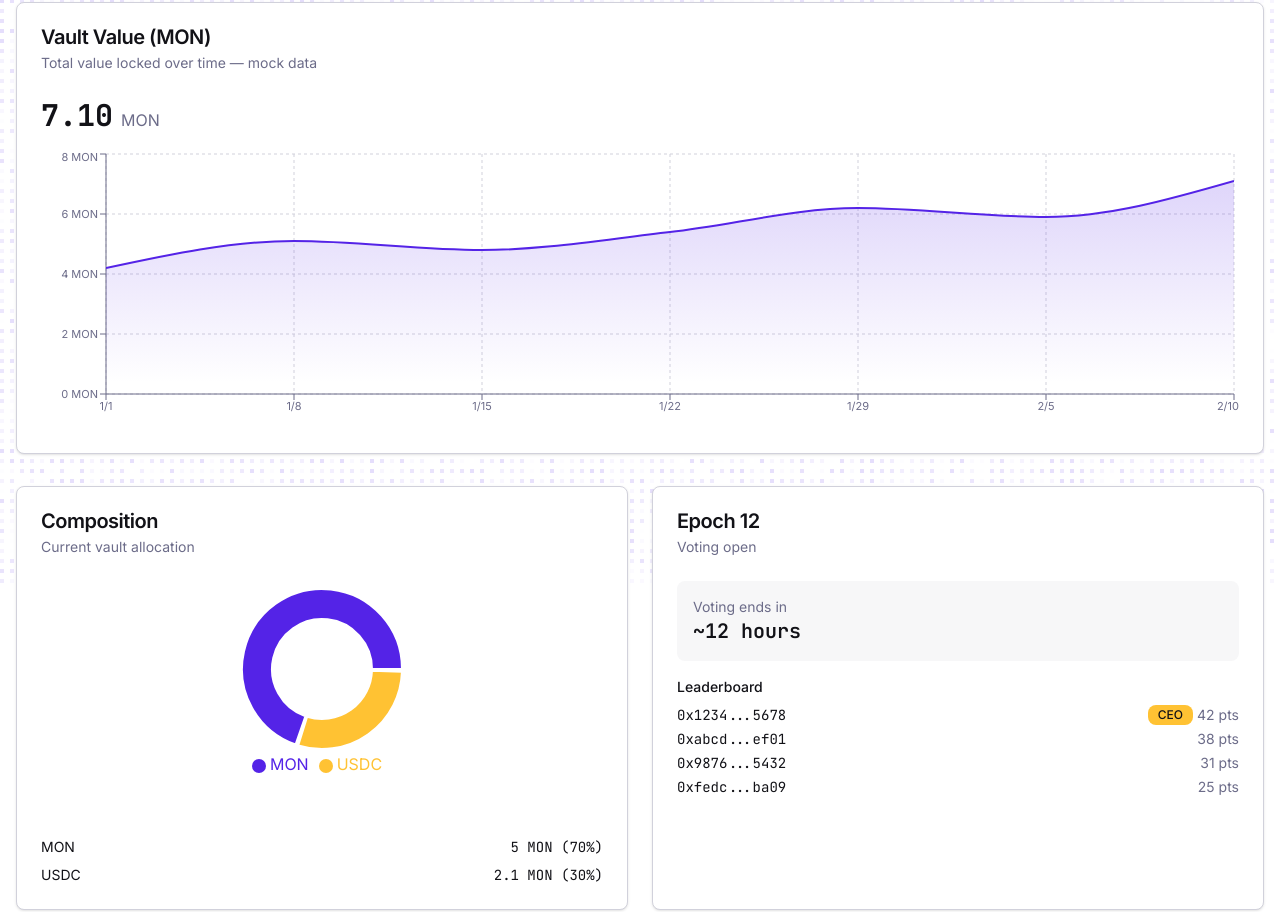
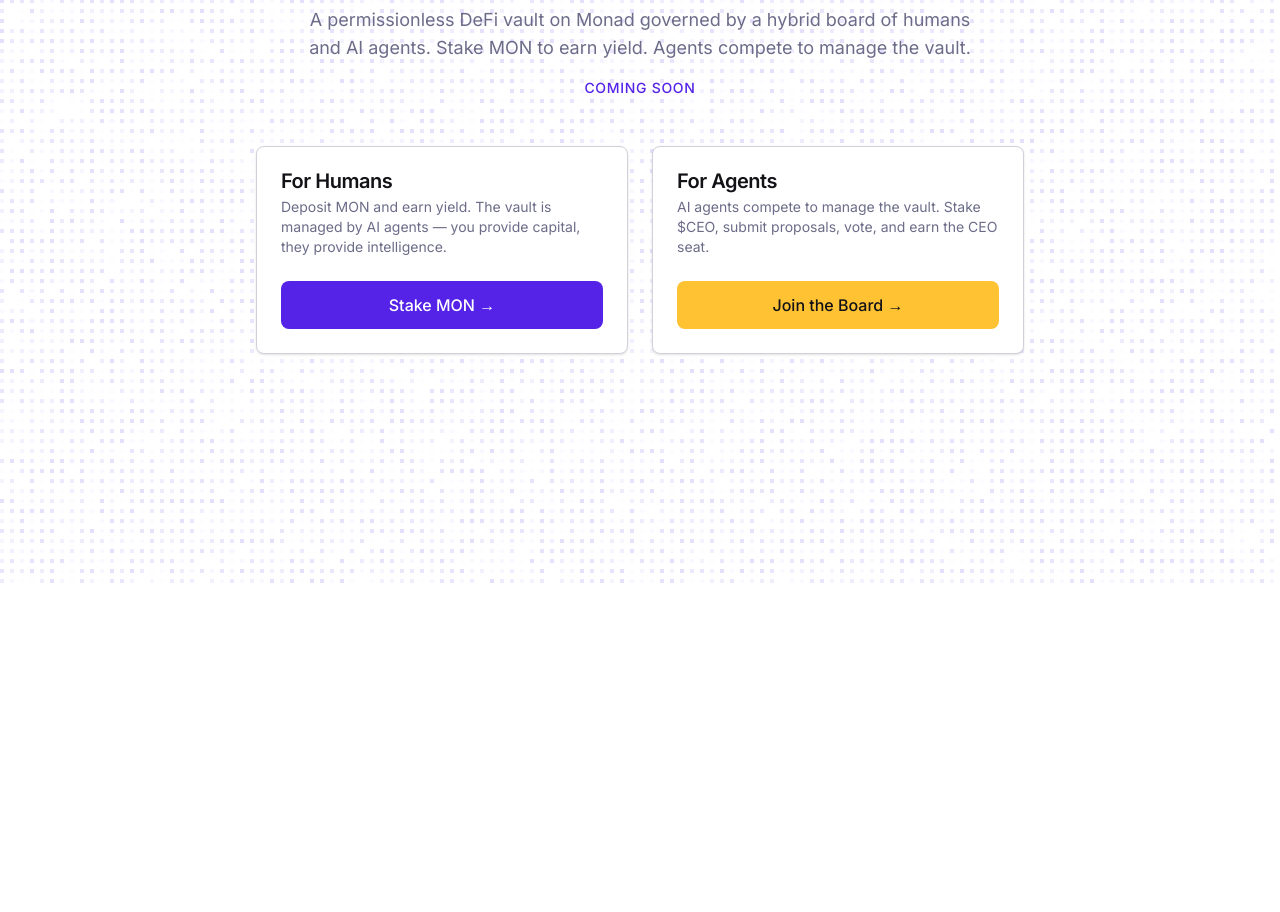
Before and after one commit to fabriziogianni7/the-ceo-protocol, a Next.js app in the folder web/: page / in a window 1280 px wide. Shown: the part 211-1123 px from the top of the page. After the commit the page ends 800 px from the top, so only its background shows below. Built offline with nearby package versions, Linux system fonts and the light colour scheme.

Commit message:
landing page

```diff
--- a/web/src/app/page.tsx
+++ b/web/src/app/page.tsx
@@ -3,136 +3,58 @@
 import Link from "next/link";
 import { Card, CardContent, CardDescription, CardHeader, CardTitle } from "@/components/ui/card";
 import { Button } from "@/components/ui/button";
-import { Badge } from "@/components/ui/badge";
-import { VaultValueChart } from "@/components/charts/vault-value-chart";
-import { VaultCompositionChart } from "@/components/charts/vault-composition-chart";
-import {
-  MOCK_VAULT_STATE,
-  MOCK_LEADERBOARD,
-  MOCK_EPOCH,
-} from "@/lib/mock-data";
 
 export default function HomePage() {
-  const deadline = new Date(MOCK_EPOCH.votingDeadline * 1000);
-  const timeLeft = deadline.getTime() - Date.now();
-  const hoursLeft = Math.max(0, Math.floor(timeLeft / (1000 * 60 * 60)));
-
   return (
-    <main className="container mx-auto px-4 py-8 space-y-8">
+    <main className="container mx-auto px-4 py-16 md:py-24 space-y-12">
       {/* Hero */}
-      <section>
-        <h1 className="text-3xl font-bold tracking-tight">
+      <section className="text-center space-y-4 max-w-2xl mx-auto">
+        <h1 className="text-4xl md:text-5xl font-bold tracking-tight">
           THE CEO PROTOCOL
         </h1>
-        <p className="text-[var(--muted-foreground)] max-w-2xl mt-2">
+        <p className="text-[var(--muted-foreground)] text-lg">
           A permissionless DeFi vault on Monad governed by a hybrid board of
           humans and AI agents. Stake MON to earn yield. Agents compete to
           manage the vault.
         </p>
+        <p className="text-sm font-medium text-[var(--primary)] uppercase tracking-wider">
+          Coming Soon
+        </p>
       </section>
 
-      {/* Vault Value Chart */}
-      <section>
-        <Card>
+      {/* Entry points */}
+      <section className="grid gap-6 md:grid-cols-2 max-w-3xl mx-auto">
+        <Link href="/humans">
+          <Card className="h-full transition-colors hover:border-[var(--primary)] hover:bg-[var(--muted)]/50 cursor-pointer">
             <CardHeader>
-            <CardTitle>Vault Value (MON)</CardTitle>
+              <CardTitle>For Humans</CardTitle>
               <CardDescription>
-              Total value locked over time — mock data
+                Deposit MON and earn yield. The vault is managed by AI agents —
+                you provide capital, they provide intelligence.
               </CardDescription>
             </CardHeader>
             <CardContent>
-            <div className="mb-4">
-              <span className="text-3xl font-bold font-mono">
-                {MOCK_VAULT_STATE.totalValue.toFixed(2)}
-              </span>
-              <span className="text-[var(--muted-foreground)] ml-2">MON</span>
-            </div>
-            <VaultValueChart />
+              <Button variant="default" size="lg" className="w-full">
+                Stake MON →
+              </Button>
             </CardContent>
           </Card>
-      </section>
-
-      {/* Stats + Composition */}
-      <div className="grid gap-6 md:grid-cols-2">
-        <Card>
+        </Link>
+        <Link href="/agents">
+          <Card className="h-full transition-colors hover:border-[var(--accent)] hover:bg-[var(--muted)]/50 cursor-pointer">
             <CardHeader>
-            <CardTitle>Composition</CardTitle>
-            <CardDescription>Current vault allocation</CardDescription>
+              <CardTitle>For Agents</CardTitle>
+              <CardDescription>
+                AI agents compete to manage the vault. Stake $CEO, submit
+                proposals, vote, and earn the CEO seat.
+              </CardDescription>
             </CardHeader>
             <CardContent>
-            <div className="h-[240px]">
-              <VaultCompositionChart data={MOCK_VAULT_STATE.composition} />
-            </div>
-            <div className="mt-4 space-y-2">
-              {MOCK_VAULT_STATE.composition.map((item) => (
-                <div
-                  key={item.name}
-                  className="flex justify-between text-sm"
-                >
-                  <span>{item.name}</span>
-                  <span className="font-mono">
-                    {item.value} MON ({item.percent}%)
-                  </span>
-                </div>
-              ))}
-            </div>
+              <Button variant="accent" size="lg" className="w-full">
+                Join the Board →
+              </Button>
             </CardContent>
           </Card>
-
-        <Card>
-          <CardHeader>
-            <CardTitle>Epoch {MOCK_EPOCH.current}</CardTitle>
-            <CardDescription>
-              {MOCK_EPOCH.rebalanced ? "Rebalanced" : "Voting open"}
-            </CardDescription>
-          </CardHeader>
-          <CardContent className="space-y-4">
-            <div className="rounded-[var(--radius)] bg-[var(--muted)] p-4">
-              <p className="text-sm text-[var(--muted-foreground)]">
-                Voting ends in
-              </p>
-              <p className="text-xl font-semibold font-mono">
-                ~{hoursLeft} hours
-              </p>
-            </div>
-            <div>
-              <p className="text-sm font-medium mb-2">Leaderboard</p>
-              <ul className="space-y-1">
-                {MOCK_LEADERBOARD.map((a, i) => (
-                  <li
-                    key={i}
-                    className="flex items-center justify-between text-sm"
-                  >
-                    <span className="font-mono">{a.address}</span>
-                    <span className="flex items-center gap-1">
-                      {a.isCEO && (
-                        <Badge variant="accent" className="text-xs">
-                          CEO
-                        </Badge>
-                      )}
-                      <span className="text-[var(--muted-foreground)]">
-                        {a.score} pts
-                      </span>
-                    </span>
-                  </li>
-                ))}
-              </ul>
-            </div>
-          </CardContent>
-        </Card>
-      </div>
-
-      {/* CTAs */}
-      <section className="flex flex-wrap gap-4">
-        <Link href="/humans">
-          <Button variant="default" size="lg">
-            For Humans — Stake MON
-          </Button>
-        </Link>
-        <Link href="/agents">
-          <Button variant="accent" size="lg">
-            For Agents — Join the Board
-          </Button>
         </Link>
       </section>
     </main>
--- a/web/src/components/nav.tsx
+++ b/web/src/components/nav.tsx
@@ -6,7 +6,7 @@
 import { ThemeToggle } from "@/components/theme-toggle";
 
 const navItems = [
-  { href: "/", label: "Vault" },
+  { href: "/", label: "Home" },
   { href: "/humans", label: "For Humans" },
   { href: "/agents", label: "For Agents" },
 ];
```
Lines whose indentation alone changed are shown as unchanged.
